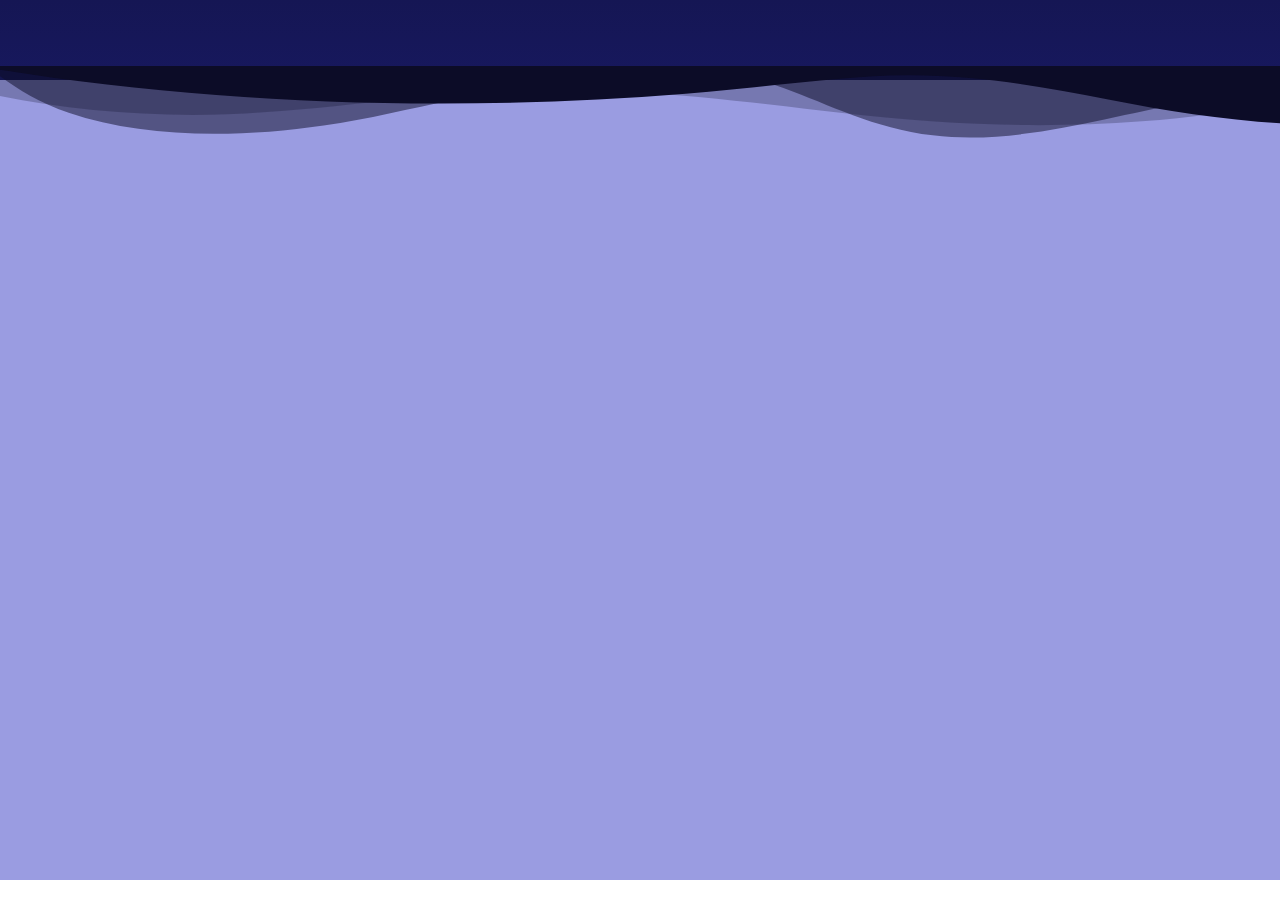
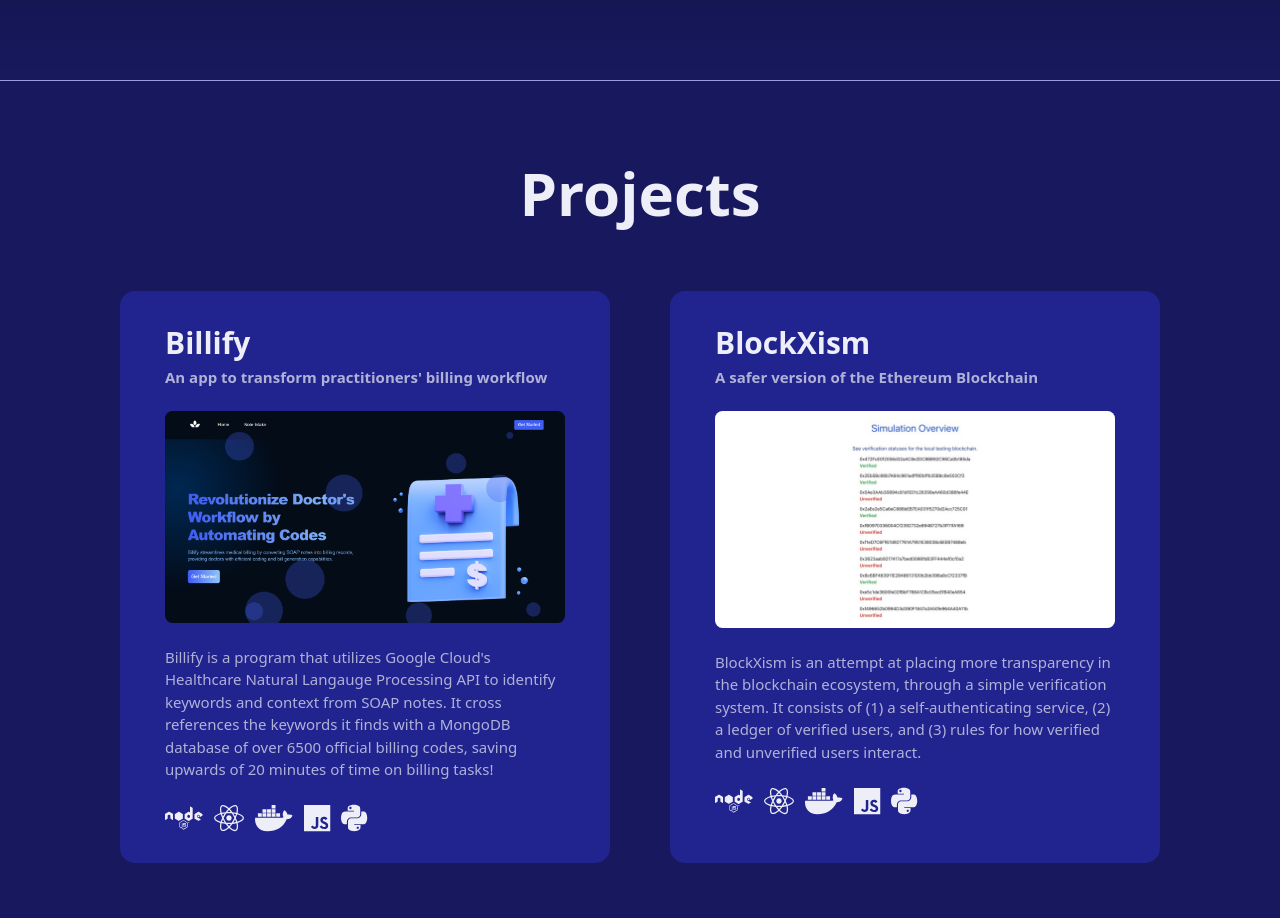
Before and after one commit to feng-zhang2495/Personal-Website, a React (Create React App) app in the folder client/: page / in a window 1280 px wide. Shown: the part 720-1638 px from the top of the page. Before the commit the page ends 1600 px from the top, so only its background shows below. Built offline with nearby package versions, Linux system fonts and the light colour scheme.

Commit message:
added projects section with projects card data arr

```diff
--- a/client/src/components/Hero.js
+++ b/client/src/components/Hero.js
@@ -16,13 +16,6 @@ const Hero = () => {
                     </div>
                 </div>
             </main>
-            <div class="custom-shape-divider-top-1705915278">
-                <svg data-name="Layer 1" xmlns="http://www.w3.org/2000/svg" viewBox="0 0 1200 120" preserveAspectRatio="none">
-                    <path d="M0,0V46.29c47.79,22.2,103.59,32.17,158,28,70.36-5.37,136.33-33.31,206.8-37.5C438.64,32.43,512.34,53.67,583,72.05c69.27,18,138.3,24.88,209.4,13.08,36.15-6,69.85-17.84,104.45-29.34C989.49,25,1113-14.29,1200,52.47V0Z" opacity=".25" class="shape-fill"></path>
-                    <path d="M0,0V15.81C13,36.92,27.64,56.86,47.69,72.05,99.41,111.27,165,111,224.58,91.58c31.15-10.15,60.09-26.07,89.67-39.8,40.92-19,84.73-46,130.83-49.67,36.26-2.85,70.9,9.42,98.6,31.56,31.77,25.39,62.32,62,103.63,73,40.44,10.79,81.35-6.69,119.13-24.28s75.16-39,116.92-43.05c59.73-5.85,113.28,22.88,168.9,38.84,30.2,8.66,59,6.17,87.09-7.5,22.43-10.89,48-26.93,60.65-49.24V0Z" opacity=".5" class="shape-fill"></path>
-                    <path d="M0,0V5.63C149.93,59,314.09,71.32,475.83,42.57c43-7.64,84.23-20.12,127.61-26.46,59-8.63,112.48,12.24,165.56,35.4C827.93,77.22,886,95.24,951.2,90c86.53-7,172.46-45.71,248.8-84.81V0Z" class="shape-fill"></path>
-                </svg>
-            </div>
         </>
     )
 }
--- a/client/src/components/Navbar.js
+++ b/client/src/components/Navbar.js
@@ -11,12 +11,8 @@ const Navbar = (props) => {
 
     return (
         <div className='navbar flex flex-row justify-between xl:px-32 py-5 lg:px-20 sm:px-12 items-center bg-transparent'>
-            <header className='inline w-1/5 text-left'>
-                <h1 className='text-xl whitespace-nowrap inline hover:scale-105 hover:cursor-pointer'>Feng Zhang</h1>
-            </header>
-
-            <nav className='center-nav basis-full flex items-center justify-center'>
-                <ul className='inline-flex flex-row grow w- justify-center gap-x-12 text-lg items-center font-bold'>
+            <nav className='center-nav basis-full flex items-center justify-start'>
+                <ul className='inline-flex flex-row grow w- justify-start gap-x-12 text-lg items-center font-bold'>
                     <li className='inline'>Home</li>
                     <li className='inline'>Projects</li>
                     <li className='inline'>Blog</li>
--- /dev/null
+++ b/client/src/components/ProjectCard.js
@@ -0,0 +1,31 @@
+import React from 'react'
+import { FontAwesomeIcon } from '@fortawesome/react-fontawesome'
+
+
+const ProjectCard = ({ title, subtitle, desc, img, github, website, icons}) => {
+    return (
+        <div className='project-card my-8 py-8 px-12 rounded-2xl hover:scale-105 duration-300 basis-1/2'>
+            <h4>{title}</h4>
+            <h6 className='pb-6 font-bold opacity-70'>{subtitle}</h6>
+            <img src={img} alt='project demo' className='object-fit w-full rounded-lg'></img>
+            <p className='pt-6 opacity-70'>{desc}</p>
+
+            <div className='technologies flex flex-row pt-6 items-center gap-3'>
+                {icons && icons.map((icon) => {
+                    return <FontAwesomeIcon icon={icon} size='2xl' inverse/>
+                })}
+            </div>
+
+            {(github || website) && (
+                <div className='project-links'>
+                    {github && (
+                        <div></div>
+                    )}
+                </div>
+            )}
+
+        </div>
+    )
+}
+
+export default ProjectCard
--- a/client/src/components/Projects.js
+++ b/client/src/components/Projects.js
@@ -1,9 +1,40 @@
 import React from 'react'
+import ProjectCard from './ProjectCard'
+import billify from '../assets/img/billify.png'
+import blockXism from '../assets/img/blockxism.jpg'
+import { faReact, faNode, faDocker, faJs, faPython} from '@fortawesome/free-brands-svg-icons'
+
 
 const Projects = () => {
+    const data = [
+        {
+            title: "Billify",
+            subtitle: "An app to transform practitioners' billing workflow",
+            desc: "Billify is a program that utilizes Google Cloud's Healthcare Natural Langauge Processing API to identify keywords and context from SOAP notes. It cross references the keywords it finds with a MongoDB database of over 6500 official billing codes, saving upwards of 20 minutes of time on billing tasks!",
+            img: billify,
+            icons: [faNode, faReact, faDocker, faJs, faPython],
+            github: 'https://github.com/fengzhang789/Billify'
+        },
+        {
+            title: "BlockXism",
+            subtitle: "A safer version of the Ethereum Blockchain",
+            desc: "BlockXism is an attempt at placing more transparency in the blockchain ecosystem, through a simple verification system. It consists of (1) a self-authenticating service, (2) a ledger of verified users, and (3) rules for how verified and unverified users interact.",
+            img: blockXism,
+            icons: [faNode, faReact, faDocker, faJs, faPython]
+        },
+    ]
+
     return (
-        <section className='projects w-screen h-screen bg-slate'>
+        <section className='projects w-screen'>
+            <div className='px-32 py-12'>
+                <h2 className='text-center py-6'>Projects</h2>
 
+                <article className='project-card-holder flex flex-row gap-16 '>
+                    {data.map((obj) => {
+                        return <ProjectCard title={obj.title} desc={obj.desc} subtitle={obj.subtitle} img={obj.img} icons={obj.icons} github={obj.github}></ProjectCard>
+                    })}
+                </article>
+            </div>
         </section>
     )
 }
--- a/client/src/index.css
+++ b/client/src/index.css
@@ -50,7 +50,8 @@ nav ul > *:hover {
   cursor: pointer;
   transform: scale(1.1);
   color: #9A9CE1;
-  transition-duration: 0.3s;
+  transition-duration: 0.2s;
+  transform-origin: center;
 }
 
 .gradient-text {
@@ -64,32 +65,16 @@ nav ul > *:hover {
 
 .hero {
   background: linear-gradient(to bottom, #080815 25%, #21238e 150%);
+  z-index: 7;
 }
 
-/* WAVES */
-.custom-shape-divider-top-1705915278 {
-  bottom: -8vh;
-  left: 0;
-  width: 100%;
-  overflow: hidden;
-  line-height: 0;
-  position: absolute;
+.projects {
+  background-color: #17185d;
+  border-top: #9A9CE1 1px solid;
 }
 
-.custom-shape-divider-top-1705915278 svg {
-  position: relative;
-  display: block;
-  width: calc(135% + 1.3px);
-  height: 78px;
-}
-
-.custom-shape-divider-top-1705915278 .shape-fill {
-  fill: #0C0C27;
-}
-/* END OF WAVES */
-
-.projects {
-  background-color: #9A9CE1;
+.project-card {
+  background-color: #21238e;
 }
 
 @keyframes color {
```
Also changed, not shown: client/src/assets/img/billify.png (added), client/src/assets/img/blockxism.jpg (added).
